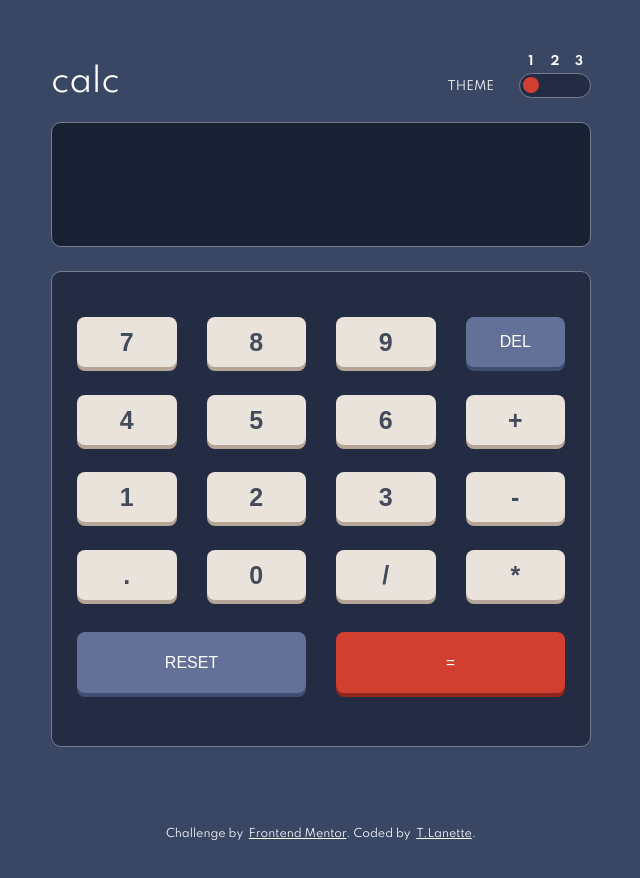
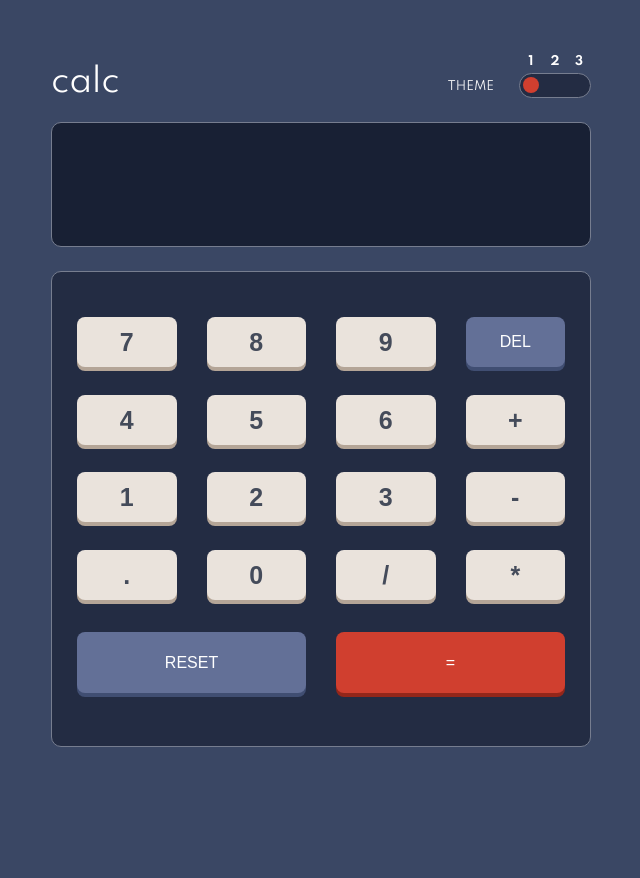
Before and after one commit to Aditya798-create/calculator, a plain HTML site: page index.html in a window 1280 px wide. Shown: the whole page, without its empty margins (319-959 px from the left). Drawn offline with Linux system fonts and the light colour scheme.

Commit message:
Update index.html

```diff
--- a/index.html
+++ b/index.html
@@ -72,10 +72,6 @@
     </div><!-- .calculator-container -->
   </main>
   <footer>
-    <div class="attribution">
-      Challenge by &nbsp;<a href="https://www.frontendmentor.io?ref=challenge" target="_blank">Frontend Mentor</a>.
-    Coded by &nbsp;<a href="https://github.com/TLanetteRose">T.Lanette</a>.
-    </div>
   </footer>
 
   <script src="calculatorfinal.js"></script>
```
